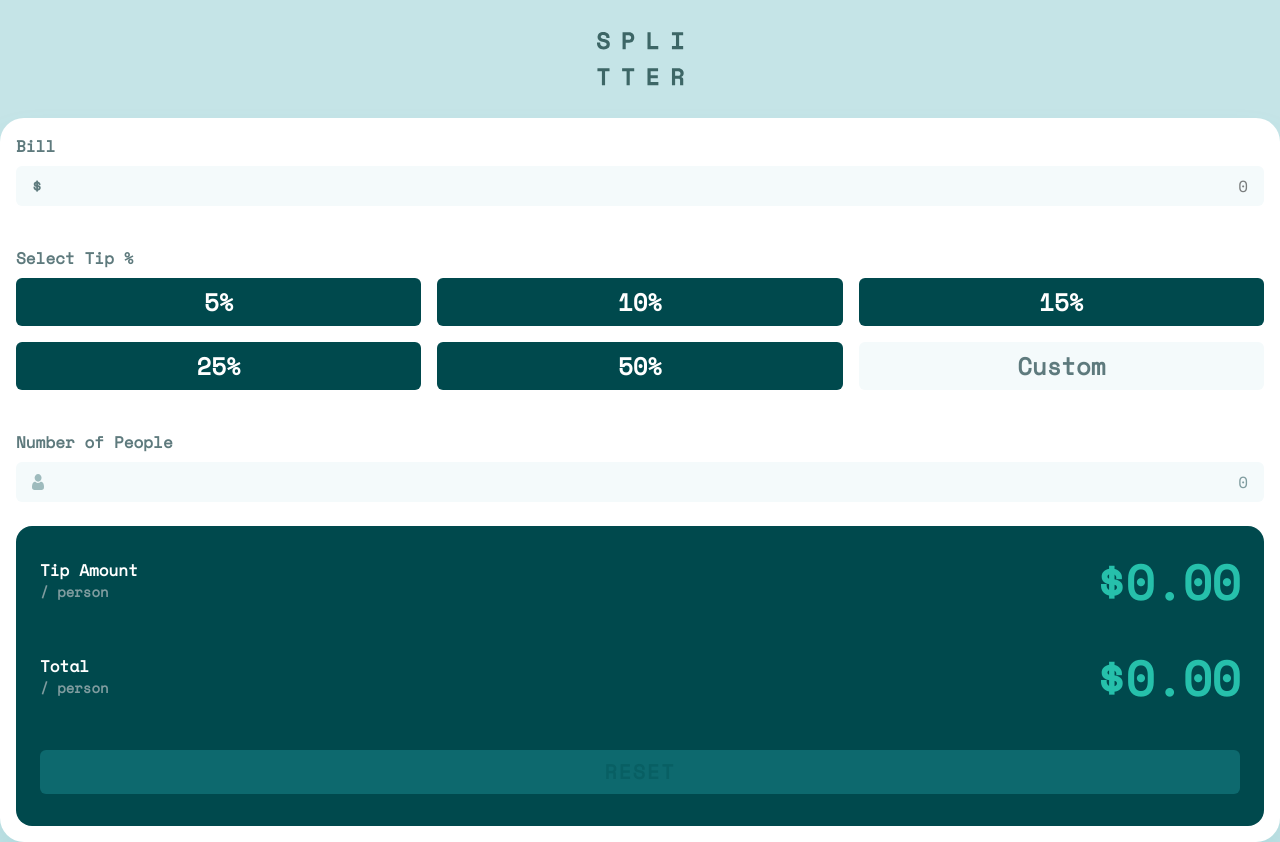
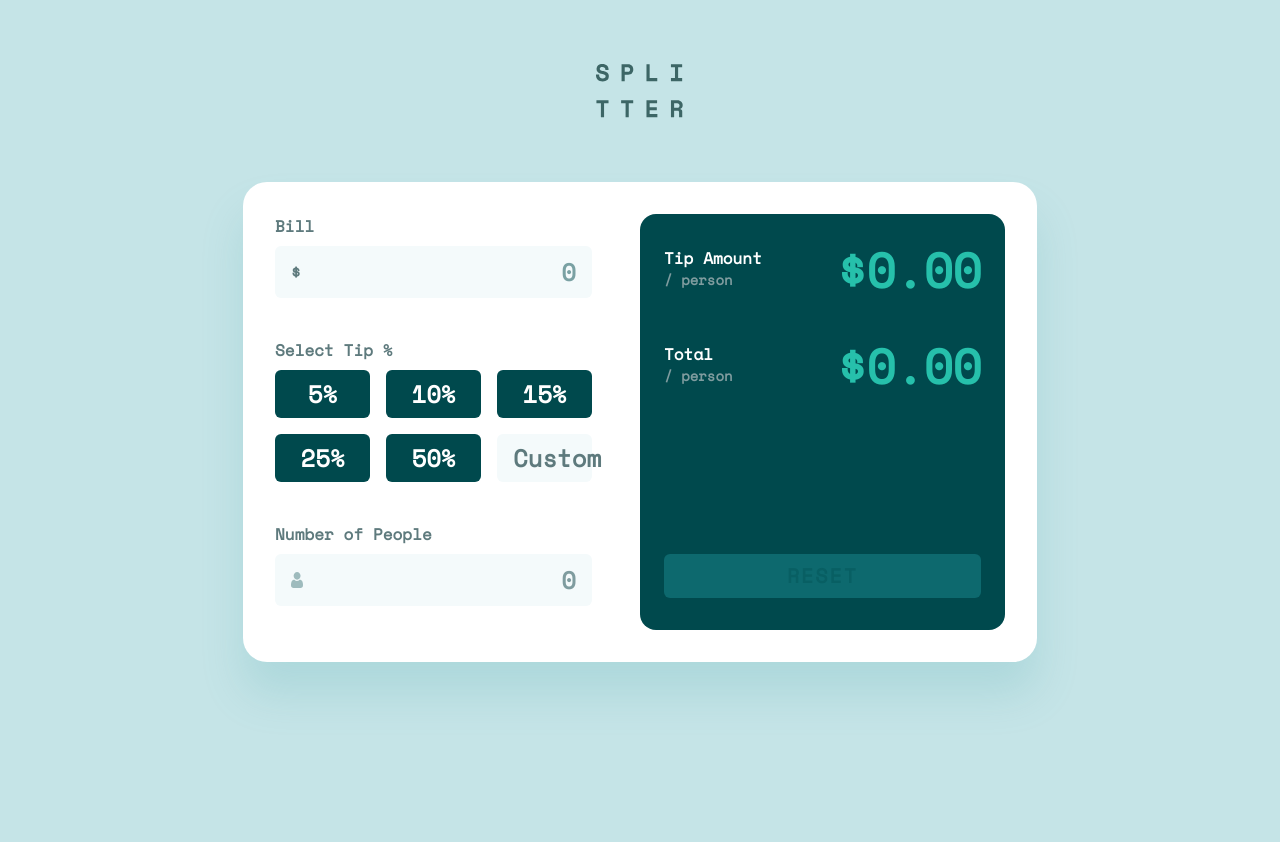
Before and after one commit to Rgit915/tip-calculator-app, a React (Vite) app: page / in a window 1280 px wide. After the commit the page ends 800 px from the top, so only its background shows below. Built offline with nearby package versions, Linux system fonts and the light colour scheme.

Commit message:
Improve layout and styling across components

```diff
--- a/src/components/BillForm.jsx
+++ b/src/components/BillForm.jsx
@@ -16,7 +16,7 @@ const BillForm = ({
         <label htmlFor="bill" className="block mb-2">
           Bill
         </label>
-        <div className="bill flex justify-between items-center w-full rounded-md bg-neutral-grey-50 text-neutral-grey-800 px-4 py-2 hover:border-2 hover:border-primary-green-400 cursor-pointer">
+        <div className="bill flex justify-between items-center w-full rounded-md bg-neutral-grey-50 text-neutral-green-900 font-bold text-2xl leading-9 px-4 py-2 hover:border-2 hover:border-primary-green-400 cursor-pointer">
           <label htmlFor="amount">$</label>
           <input
             id="bill"
@@ -51,7 +51,7 @@ const BillForm = ({
               type="button"
               value={!tipOptions.includes(tipPercent) ? tipPercent : ""}
               onChange={(e) => setTipPercent(e.target.value)}
-              className="bg-neutral-grey-50 text-neutral-grey-500 text-2xl font-bold py-2 rounded-md hover:bg-neutral-grey-300 cursor-pointer"
+              className="bg-neutral-grey-50 text-neutral-grey-500 text-2xl font-bold py-2 rounded-md hover:bg-neutral-grey-200 cursor-pointer"
             >
               Custom
             </button>
@@ -85,7 +85,7 @@ const BillForm = ({
               placeholder="0"
               value={people}
               onChange={(e) => setPeople(e.target.value)}
-              className="ml-4 w-full bg-transparent text-right outline-none placeholder:text-neutral-grey-400"
+              className="ml-4 w-full bg-transparent text-right outline-none text-neutral-green-900 font-bold text-2xl leading-9 placeholder:text-neutral-grey-400"
             />
           </div>
         </div>
--- a/src/components/Header.jsx
+++ b/src/components/Header.jsx
@@ -2,7 +2,7 @@ import logo from "../assets/images/logo.svg";
 
 const Header = () => (
   <header>
-    <div className="flex items-center justify-center py-8">
+    <div className="flex items-center justify-center py-16">
       <img src={logo} alt="logo image" />
     </div>
   </header>
--- a/src/index.css
+++ b/src/index.css
@@ -16,6 +16,7 @@
   --color-neutral-grey-400: hsl(184, 14%, 56%);
   --color-neutral-grey-200: hsl(185, 41%, 84%);
   --color-neutral-grey-50: hsl(189, 47%, 97%);
+  --color-neutral-orange-400: hsla(13, 70%, 60%, 1);
   --color-white: hsl(0, 100%, 100%);
 }
 
@@ -27,10 +28,10 @@
   }
 
   body {
-    @apply bg-neutral-grey-200 font-space-mono;
+    @apply bg-neutral-grey-200 font-space-mono flex flex-col min-h-full md:justify-center md:items-center gap-16;
   }
   main {
-    @apply flex flex-col bg-white justify-center items-center min-h-full w-full p-4 rounded-3xl [box-shadow:0px_32px_43px_0px_hsla(185,_38%,_50%,_0.2)];
+    @apply flex flex-col bg-white w-full p-8 max-w-5xl rounded-t-3xl [box-shadow:0px_32px_43px_0px_hsla(185,_38%,_50%,_0.2)] md:rounded-3xl lg:flex-row lg:gap-12;
   }
   label {
     @apply font-bold text-[16px] leading-6 text-neutral-grey-500;
```
